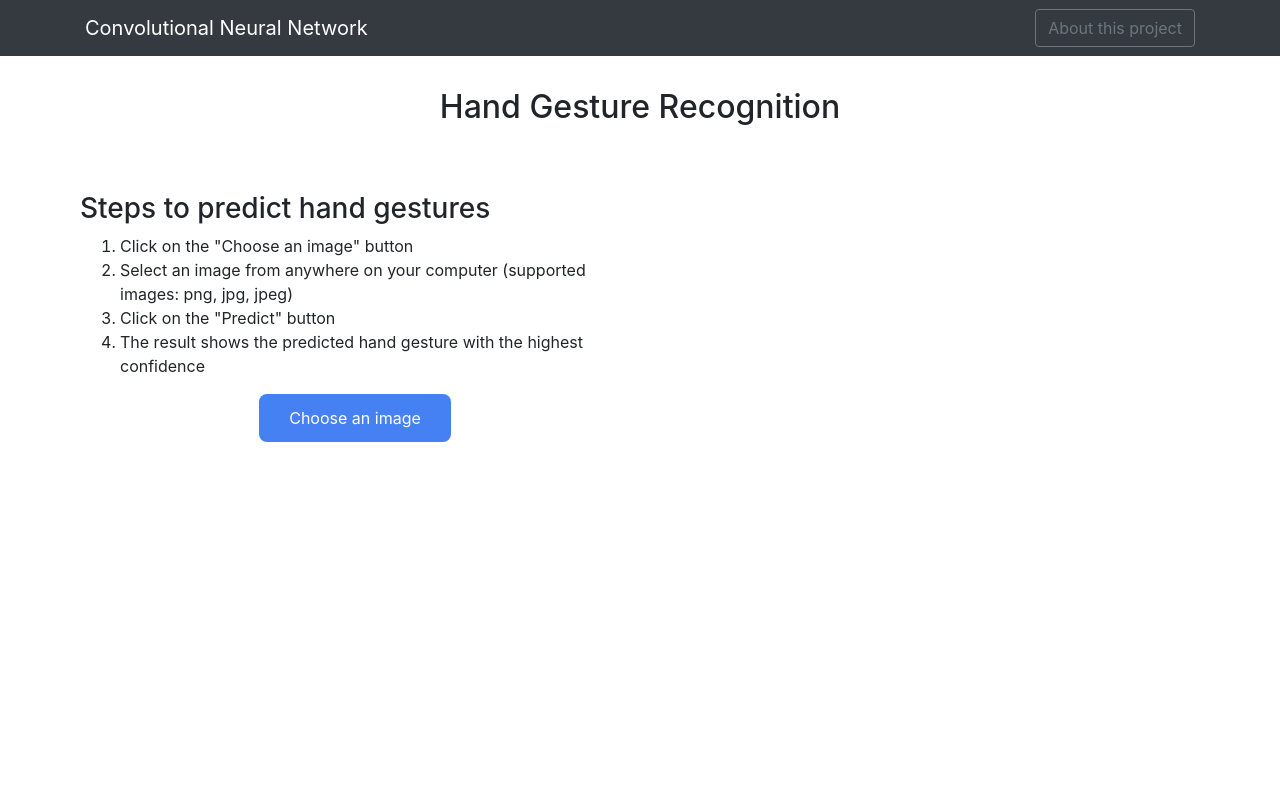
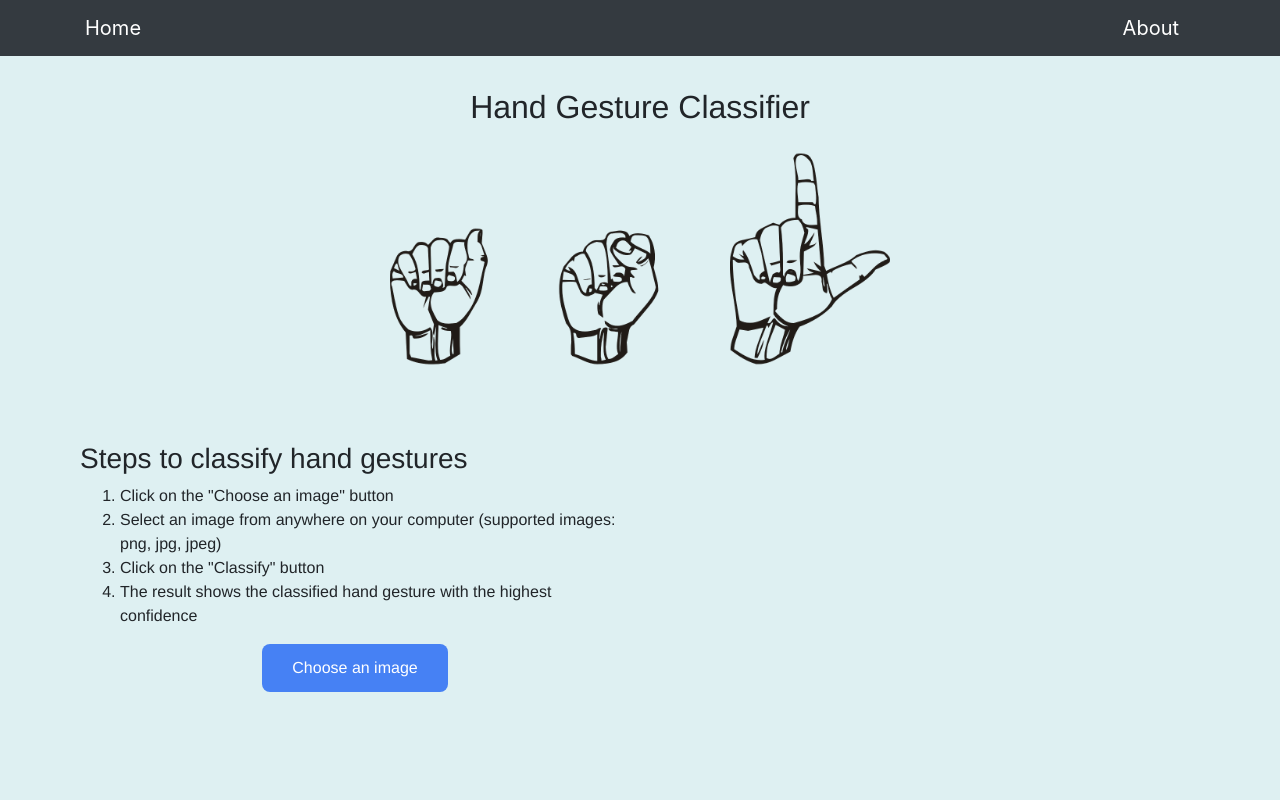
Before and after one commit to sajaythomas/hand_gesture_recognition, a Flask app: page / in a window 1280 px wide. Run offline with Flask 2, Linux system fonts and the light colour scheme; some libraries are stand-ins or nearby versions.

Commit message:
updated version

```diff
--- a/app.py
+++ b/app.py
@@ -20,7 +20,7 @@ from flask import Flask, redirect, url_for, request, render_template
 # Define a flask app
 app = Flask (__name__)
 
-model_path = 'transfer_learning_efficientnetb7_si.h5'
+model_path = 'transfer_learning_efficientnetb5_sd.h5'
 
 # Load Model
 model = load_model(model_path)
@@ -57,6 +57,10 @@ def model_predict (img_path, model):
 def index():
     return render_template('index.html')
 
+@app.route('/about')
+def about():
+    return render_template('about.html')
+
 @app.route('/predict', methods = ['GET', 'POST'])
 def upload():
     if request.method == "POST":
--- a/static/css/main.css
+++ b/static/css/main.css
@@ -54,6 +54,17 @@ input[type="file"] {
     animation: spin 1s linear infinite;
 }
 
+.about-page{
+  margin: 50px 150px;
+}
+
+.about-height{
+  line-height: 2.0;
+  font-size: 20px;
+  text-align: justify;
+  text-justify: inter-word;
+}
+
 p.ex1 {
   font-size: 30px;
 }
--- a/templates/base.html
+++ b/templates/base.html
@@ -12,11 +12,12 @@
     <link href="{{ url_for('static', filename='css/main.css') }}" rel="stylesheet">
 </head>
 
-<body>
+<body style="background-color:rgb(222, 240, 242);">
     <nav class="navbar navbar-dark bg-dark">
         <div class="container">
-            <a class="navbar-brand" href="#">Convolutional Neural Network</a>
-            <button class="btn btn-outline-secondary my-2 my-sm-0" type="submit">About this project</button>
+            <a class="navbar-brand" href="{{ url_for('index')}}">Home</a>
+            <a class="navbar-brand" href="{{ url_for('about')}}">About</a>
+            <!-- <button class="btn btn-outline-secondary my-2 my-sm-0"><a href="{{ url_for('about')}}">About this project</a></button> -->
         </div>
     </nav>
     <div class="container">
--- a/templates/index.html
+++ b/templates/index.html
@@ -1,15 +1,17 @@
 {% extends "base.html" %} {% block content %}
 
-<h2><center>Hand Gesture Recognition</center></h2>
+<h2 style="font-family:'Helvetica'"><center>Hand Gesture Classifier</center></h2>
 
-<div class="row">
+<center><img src="{{url_for('static', filename='asl.png')}}" alt="asl" width="500" height="250"></center>
+
+<div class="row" style="font-family:'Helvetica'">
     <div class="column">
-      <h3>Steps to predict hand gestures</h3>
+      <h3>Steps to classify hand gestures</h3>
       <ol type="1">
         <li>Click on the "Choose an image" button</li>
         <li>Select an image from anywhere on your computer (supported images: png, jpg, jpeg)</li>
-        <li>Click on the "Predict" button</li>
-        <li>The result shows the predicted hand gesture with the highest confidence</li>
+        <li>Click on the "Classify" button</li>
+        <li>The result shows the classified hand gesture with the highest confidence</li>
       </ol>
       <form class="btn-center" id="upload-file" method="post" enctype="multipart/form-data">
         <label for="imageUpload" class="upload-label">
@@ -19,14 +21,14 @@
       </form>
     </div>
     <div class="column">
-        <center>
+      <center>
         <div class="image-section" style="display:none;">
             <div class="img-preview">
                 <div id="imagePreview">
                 </div>
             </div>
             <div>
-                <button type="button" class="btn btn-primary btn-lg " id="btn-predict">Predict!</button>
+                <button type="button" class="btn btn-primary btn-lg " id="btn-predict">Classify!</button>
             </div>
         </div>
 
@@ -35,7 +37,7 @@
         <h3 id="result">
             <span> </span>
         </h3>
-    </center>
+      </center>
     </div>
   </div>
 
```
Also changed, not shown: templates/about.html (+18 -0 lines), images/asl.png (added), images/interpreter-g3b17d87e2_640.png (added), static/asl.png (added), uploads/pexels-kevin-malik-9017562.jpg (added), uploads/pexels-kevin-malik-9017578.jpg (added), 1 other file.
